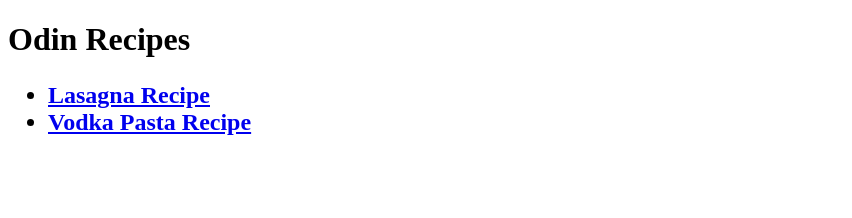
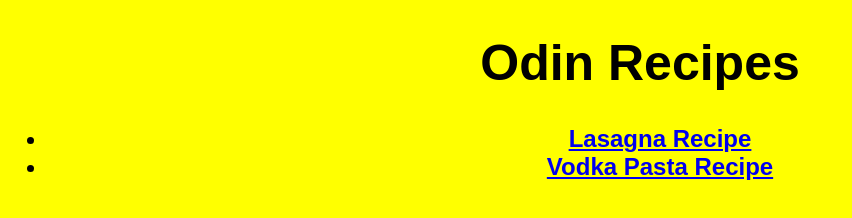
Before and after one commit to tigo-poncedeleon/odin-recipes, a plain HTML site: page index.html in a window 1280 px wide. Shown: the whole page, without its empty margins (0-852 px from the left). Drawn offline with Linux system fonts and the light colour scheme.

Commit message:
Update index.html

```diff
--- a/index.html
+++ b/index.html
@@ -4,9 +4,10 @@
     <meta charset="UTF-8">
     <meta name="viewport" content="width=device-width, initial-scale=1.0">
     <title>Document</title>
+    <link rel="stylesheet" href="style.css">
 </head>
 <body>
-    <h1>Odin Recipes</h1>
+    <h1 style="font-size: 50px;">Odin Recipes</h1>
     <h2>
         <ul>
             <li><a href="recipes/lasagna.html">Lasagna Recipe</a></li>
```
